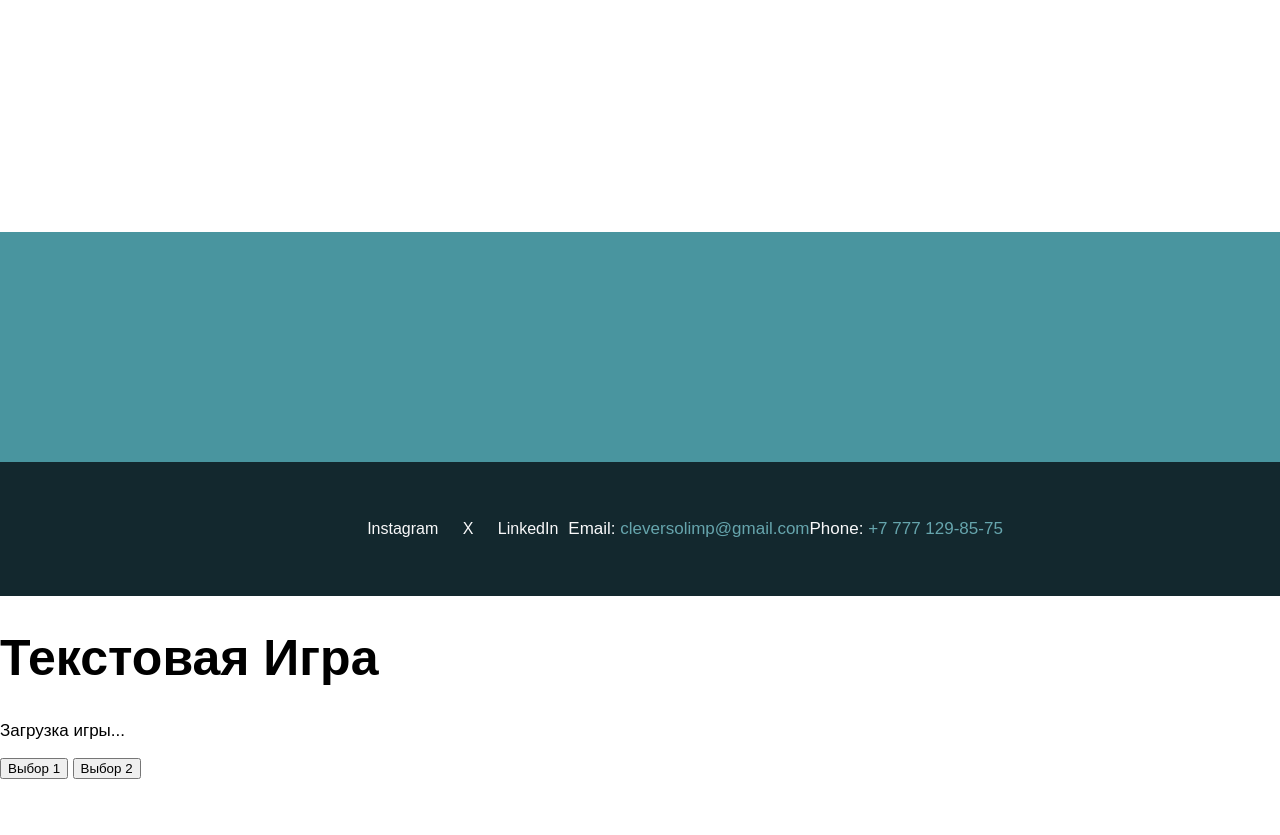
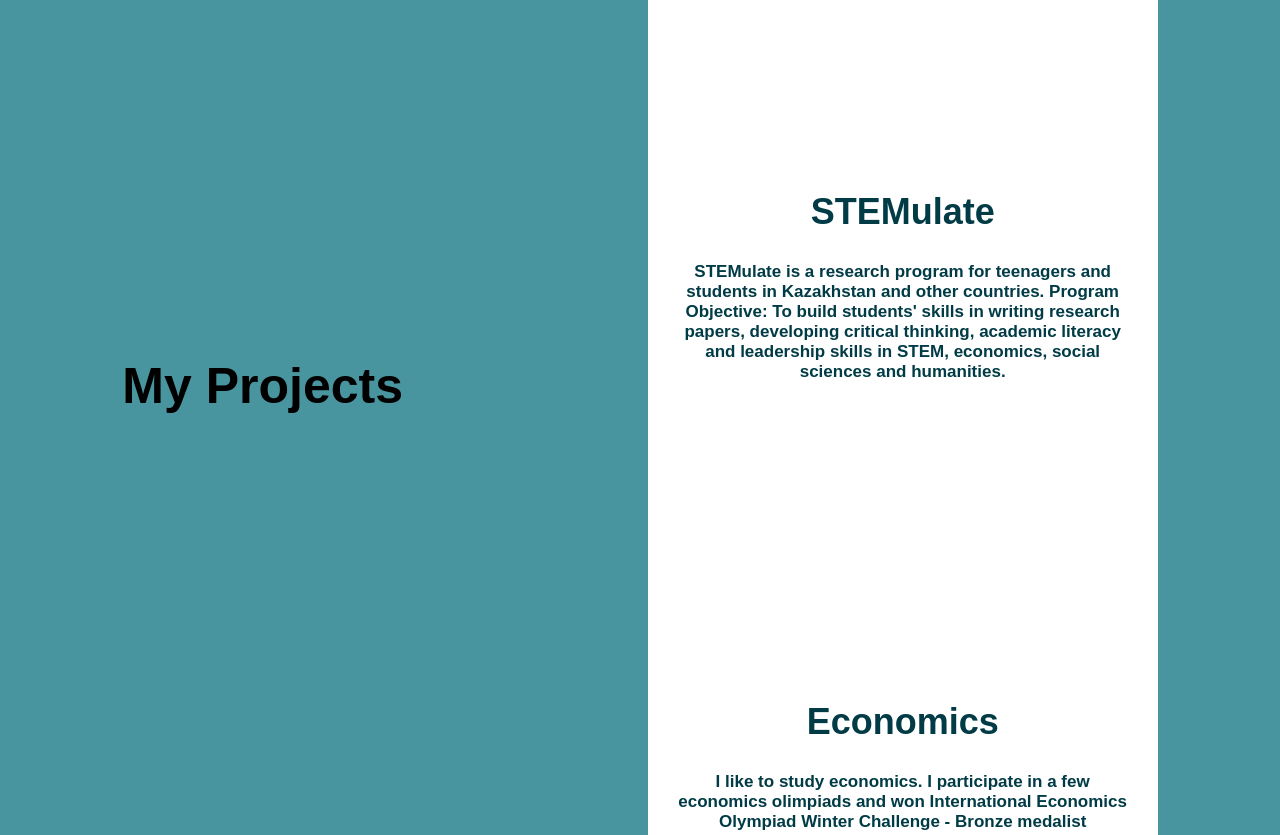
Before and after one commit to teoremiy228/sitemy, a plain HTML site: page index.html in a window 1280 px wide. Shown: the part 2280-3115 px from the top of the page. Before the commit the page ends 3059 px from the top, so only its background shows below. Drawn offline with Linux system fonts and the light colour scheme.

Commit message:
Update index.html

```diff
--- a/index.html
+++ b/index.html
@@ -24,14 +24,15 @@
 
         <section class="about">
             <div class="aboutme">
-                <h1 class="lox">About Me<h2>
                 <h2>About Me</h2>
                 <p>I am studying in sophomore year in National School of Physics and Math. I am published researcher, math and economics intusiast. I practise rowing and hiking in my free time. I am  also a founder of educational projects such as JasAQ and STEMulate where we teach Financial Literacy in Orphanges and Teach Research with GeorgeTowon University PhD. economics candidates. My dream is to study Finance and Math in Wharton Business School in University of Pensilvania.</p>
             </div>
         </section>
 
         <section class="projects section">
+            <h1 class="lox">My Projects<h2>
             <div class="project">
+
                 <h2>JasAQ</h2>
                 <p>I am the co-founder of the JasAQ charity project supported by the city department of education, I am engaged in curriculum development, work organization, and conducting part of the lessons. The goal of this project is to teach teenagers from orphanages financial literacy, this project has already trained more than 36 teenagers from 2 orphanages.</p>
             </div>
@@ -56,12 +57,5 @@
             <p>Phone: <a href="tel:+77771298575">+7 777 129-85-75</a></p>
         </footer>
     </div>
-    <div id="game">
-        <h1>Текстовая Игра</h1>
-        <p id="story">Загрузка игры...</p>
-        <button id="choice1" onclick="makeChoice(1)">Выбор 1</button>
-        <button id="choice2" onclick="makeChoice(2)">Выбор 2</button>
-    </div>
-    <script src="script.js" defer></script>
 </body>
 </html>
```
